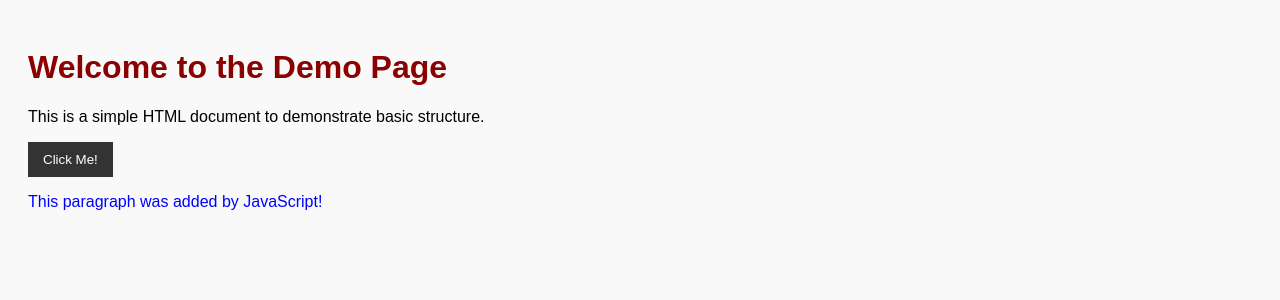
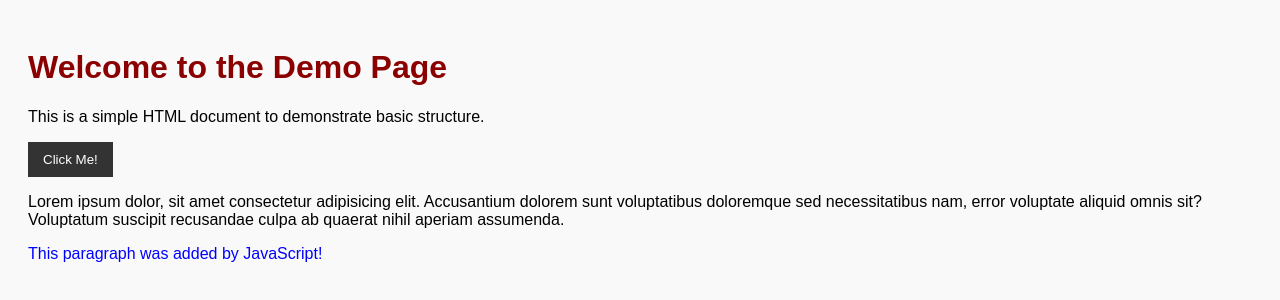
Before and after one commit to omkar433434343/demo-1, a plain HTML site: page index.html in a window 1280 px wide. Drawn offline with Linux system fonts and the light colour scheme.

Commit message:
added a p tag

```diff
--- a/index.html
+++ b/index.html
@@ -11,5 +11,7 @@
     <p>This is a simple HTML document to demonstrate basic structure.</p>
     <button id="changeTextBtn">Click Me!</button>
     <script src="script.js"></script>
+
+    <p>Lorem ipsum dolor, sit amet consectetur adipisicing elit. Accusantium dolorem sunt voluptatibus doloremque sed necessitatibus nam, error voluptate aliquid omnis sit? Voluptatum suscipit recusandae culpa ab quaerat nihil aperiam assumenda.</p>
 </body>
 </html>
```
